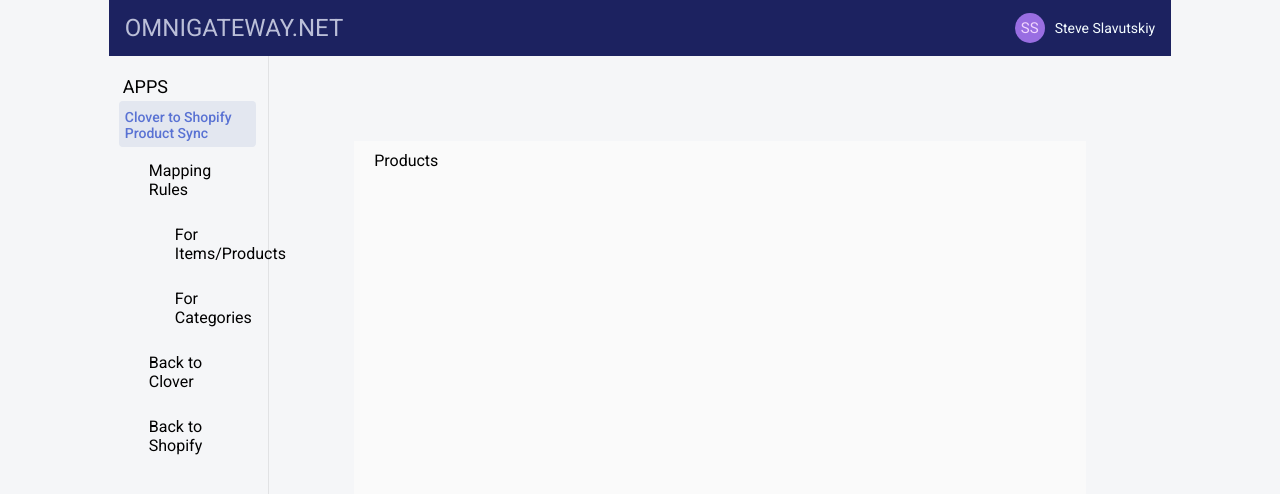
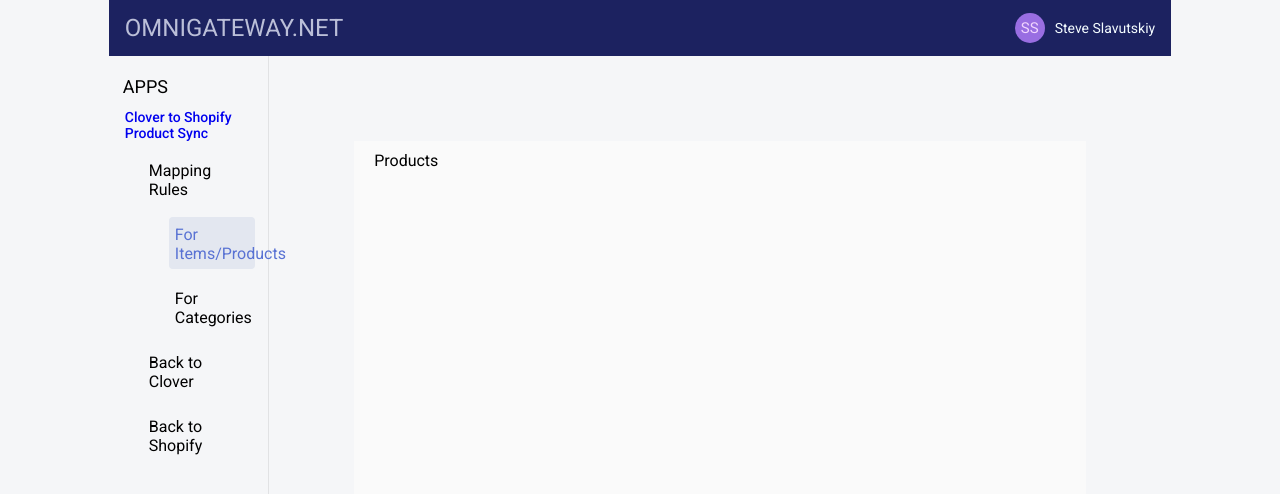
Before and after one commit to David-Orson/FLApp1, a React (Create React App) app: page /products in a window 1280 px wide. Shown: the top 494 px of the page. Built offline with nearby package versions, Linux system fonts and the light colour scheme.

Commit message:
NavLink and activity in Navbar

```diff
--- /dev/null
+++ b/src/components/NavLink.js
@@ -0,0 +1,20 @@
+import React from "react";
+import { Link } from "@reach/router";
+
+const NavLink = (props) => {
+  return (
+    <Link
+      {...props}
+      getProps={({ isCurrent }) => {
+        return {
+          style: {
+            background: isCurrent ? "#e3e7f0" : null,
+            color: isCurrent ? "#5972d3" : null,
+          },
+        };
+      }}
+    />
+  );
+};
+
+export default NavLink;
--- a/src/components/Navbar.js
+++ b/src/components/Navbar.js
@@ -1,6 +1,6 @@
 import React from "react";
 
-import { Link } from "@reach/router";
+import NavLink from "./NavLink";
 
 import "../css/Navbar.css";
 
@@ -9,19 +9,19 @@
     <div className="navbar">
       <h2 className="nav-title">APPS</h2>
 
-      <Link to="/" className="major-link">
+      <NavLink to="/" className="major-link">
         Clover to Shopify Product Sync
-      </Link>
+      </NavLink>
 
       <div className="minor-container">
         <p className="minor-link">Mapping Rules</p>
         <div className="sub-container">
-          <Link to="/" className="sub-link">
+          <NavLink to="/products" className="sub-link">
             For Items/Products
-          </Link>
-          <Link to="/" className="sub-link">
+          </NavLink>
+          <NavLink to="/categories" className="sub-link">
             For Categories
-          </Link>
+          </NavLink>
         </div>
         <a href="https://www.google.com" className="minor-link">
           Back to Clover
--- a/src/css/App.css
+++ b/src/css/App.css
@@ -20,6 +20,11 @@
 .caption {
   font-weight: 300;
   font-size: 14px;
+}
+
+a:focus {
+  color: blue;
+  outline: none;
 }
 
 /* App Styles */
--- a/src/css/Navbar.css
+++ b/src/css/Navbar.css
@@ -12,8 +12,7 @@
 .major-link {
   display: inline-block;
   padding: 8px 4px 6px 6px;
-  background: #e3e7f0;
-  color: #5972d3;
+
   border-radius: 4px;
   width: 91%;
   text-decoration: none;
```
